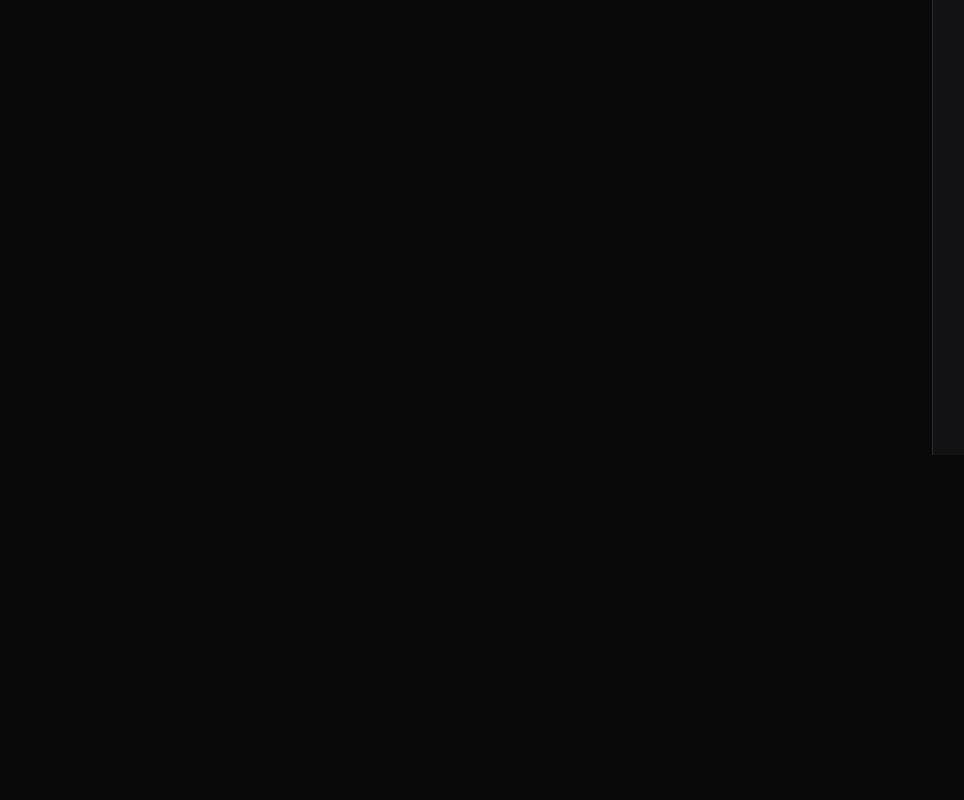
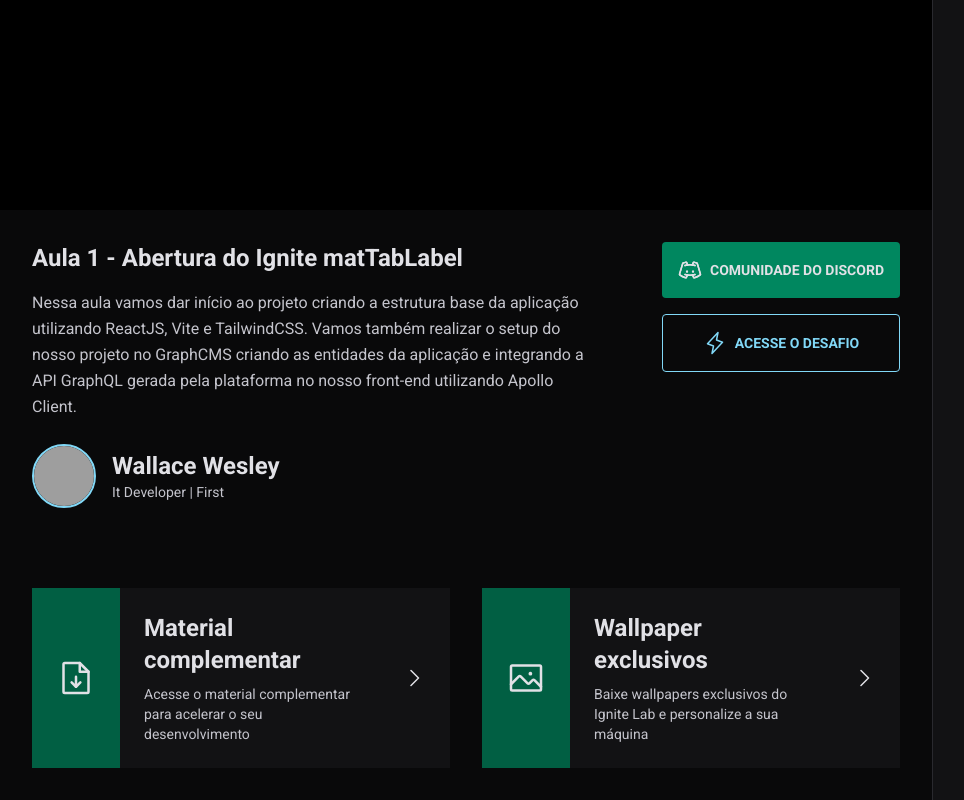
Before and after one commit to wallacewolv/event-plataform, a React (Vite) app: page / in a window 1280 px wide. Shown: the part 345-1145 px from the top of the page, without its empty margins (0-964 px from the left). Before the commit the page ends 800 px from the top, so only its background shows below. Built offline with nearby package versions, Linux system fonts and the light colour scheme; no server answers; grey boxes are pictures that could not be loaded.

Commit message:
feat: Criando conteudo para o componente Video

```diff
--- a/src/components/Video.tsx
+++ b/src/components/Video.tsx
@@ -1,7 +1,87 @@
+import { CaretRight, DiscordLogo, FileArrowDown, Image, Lightning } from "phosphor-react";
+
 export function Video() {
   return (
     <div className="flex-1">
-      Video
+      <div className="bg-black flex justify-center">
+        <div className="h-full w-full max-w-[1100px] max-h-[60vh] aspect-video"></div>
+      </div>
+
+      <div className="p-8 max-w-[1100px] mx-auto">
+        <div className="flex items-start gap-16">
+          <div className="flex-1">
+            <h1 className="text-2xl font-bold">
+              Aula 1 - Abertura do Ignite matTabLabel
+            </h1>
+            <p className="mt-4 text-gray-200 leading-relaxed">
+              Nessa aula vamos dar início ao projeto criando a estrutura base da aplicação utilizando ReactJS, Vite e TailwindCSS. Vamos também realizar o setup do nosso projeto no GraphCMS criando as entidades da aplicação e integrando a API GraphQL gerada pela plataforma no nosso front-end utilizando Apollo Client.
+            </p>
+
+            <div className="flex items-center gap-4 mt-6">
+              <img
+                className="h-16 w-16 rounded-full border-2 border-blue-500"
+                src="https://github.com/wallacewolv.png"
+                alt=""
+              />
+              <div className="leading-relaxed">
+                <strong className="font-bold text-2xl block">
+                  Wallace Wesley
+                </strong>
+                <span className="text-gray-200 text-sm block">
+                  It Developer | First
+                </span>
+              </div>
+            </div>
+          </div>
+
+          <div className="flex flex-col gap-4">
+            <a href="#" className="p-4 text-sm bg-green-500 flex items-center rounded font-bold uppercase gap-2 justify-center hover:bg-green-700 transition-colors">
+              <DiscordLogo size={24} />
+              Comunidade do Discord
+            </a>
+            <a href="#" className="p-4 text-sm border border-blue-500 text-blue-500 flex items-center rounded font-bold uppercase gap-2 justify-center hover:bg-blue-500 hover:text-gray-900 transition-colors">
+              <Lightning size={24} />
+              Acesse o desafio
+            </a>
+          </div>
+        </div>
+
+        <div className="gap-8 mt-20 grid grid-cols-2">
+          <a href="#" className="bg-gray-700 roudend overflow-hidden flex items-stretch gap-6 hover:bg-gray-600 transition-colors">
+            <div className="bg-green-700 h-full p-6 flex items-center">
+              <FileArrowDown size={40} />
+            </div>
+            <div className="py-6 leading-relaxed">
+              <strong className="text-2xl">
+                Material complementar
+              </strong>
+              <p className="text-sm text-gray-200 mt-2">
+                Acesse o material complementar para acelerar o seu desenvolvimento
+              </p>
+            </div>
+            <div className="h-full p-6 flex items-center">
+              <CaretRight size={24} />
+            </div>
+          </a>
+
+          <a href="#" className="bg-gray-700 roudend overflow-hidden flex items-stretch gap-6 hover:bg-gray-600 transition-colors">
+            <div className="bg-green-700 h-full p-6 flex items-center">
+              <Image size={40} />
+            </div>
+            <div className="py-6 leading-relaxed">
+              <strong className="text-2xl">
+                Wallpaper exclusivos
+              </strong>
+              <p className="text-sm text-gray-200 mt-2">
+                Baixe wallpapers exclusivos do Ignite Lab e personalize a sua máquina
+              </p>
+            </div>
+            <div className="h-full p-6 flex items-center">
+              <CaretRight size={24} />
+            </div>
+          </a>
+        </div>
+      </div>
     </div>
   );
 }
```
